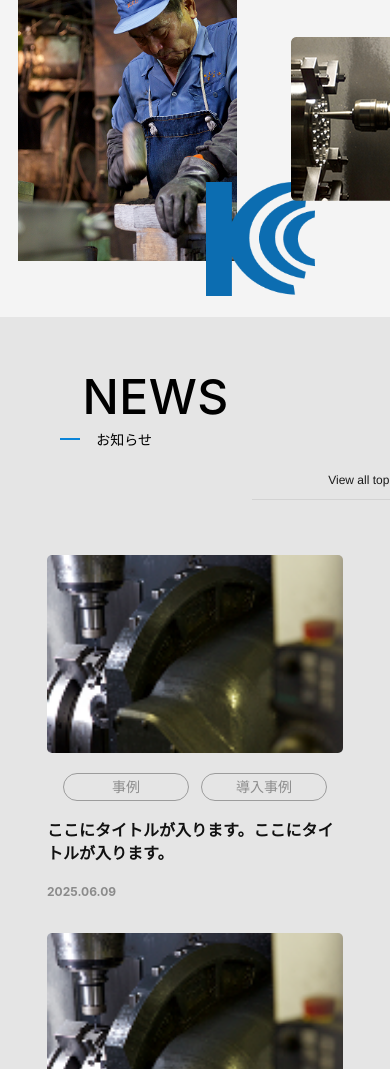
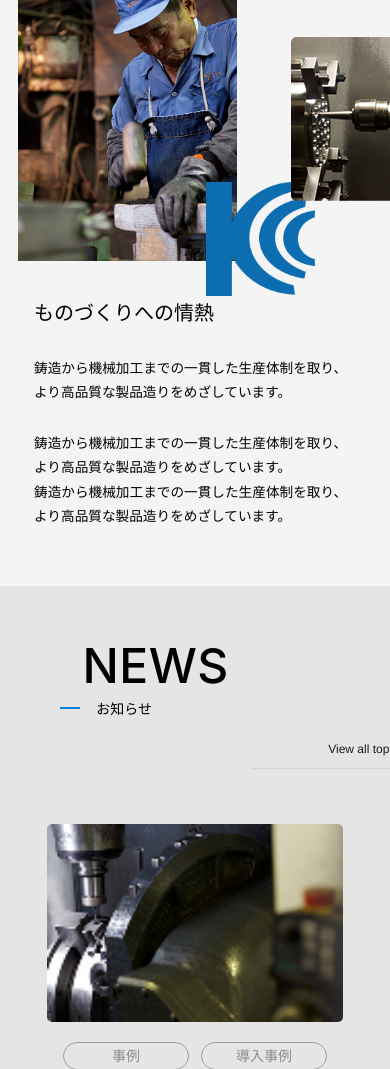
Before and after one commit to Lablili/proj1, a plain HTML site: page index.html in a window 390 px wide. Shown: the part 1014-2083 px from the top of the page. Drawn offline with Linux system fonts and the light colour scheme.

Commit message:
not too final

```diff
--- a/_responsive.scss
+++ b/_responsive.scss
@@ -293,7 +293,13 @@
 
   .about-copy {
     order: 3;
-    display: none;
+    display: flex;
+    width: min(520px, 100%);
+    height: auto;
+    font-size: clamp(13px, 3.5vw, 16px);
+    line-height: 1.8;
+    padding: 0 16px;
+    margin-top: 8px;
   }
 
     .news-grid {
```
Also changed, not shown: style.css.
